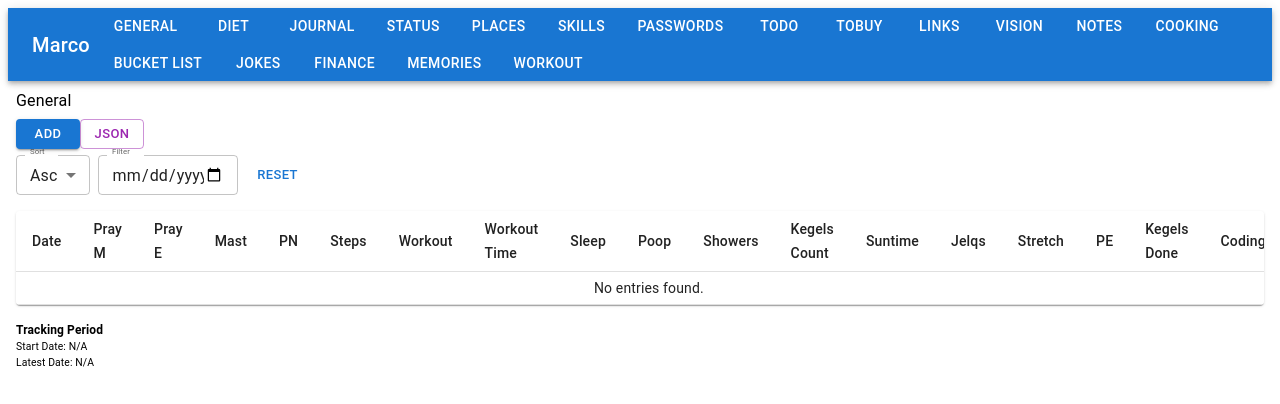
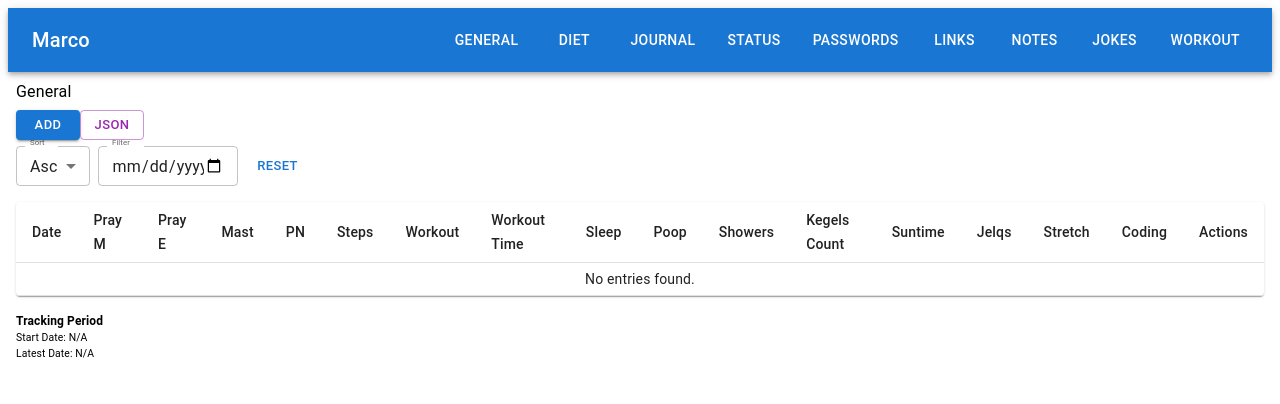
Before and after one commit to codebymarco/life-track-app, a React (Vite) app: page /entries in a window 1280 px wide. Shown: the top 404 px of the page. Built offline with nearby package versions, Linux system fonts and the light colour scheme.

Commit message:
added more stuff

```diff
--- a/src/components/MainNavbar.tsx
+++ b/src/components/MainNavbar.tsx
@@ -14,19 +14,10 @@ const MainNavbar: React.FC = () => {
     { title: "Diet", path: "/diet" },
     { title: "Journal", path: "/journal" },
     { title: "Status", path: "/status" },
-    { title: "Places", path: "/places" },
-    { title: "Skills", path: "/skills" },
     { title: "Passwords", path: "/passwords" },
-    { title: "ToDo", path: "/todo" },
-    { title: "ToBuy", path: "/tobuy" },
     { title: "Links", path: "/links" },
-    { title: "Vision", path: "/vision" },
     { title: "Notes", path: "/notes" },
-    { title: "Cooking", path: "/cooking" },
-    { title: "Bucket list", path: "/bucket-list" },
     { title: "jokes", path: "/jokes" },
-    { title: "finance", path: "/finance" },
-    { title: "memories", path: "/memories" },
     { title: "workout", path: "/workout" },
   ];
 
--- a/src/pages/Entries.tsx
+++ b/src/pages/Entries.tsx
@@ -872,10 +872,6 @@ const Entries: React.FC = () => {
               <TableCell className={classes.tableHeader}>Suntime</TableCell>
               <TableCell className={classes.tableHeader}>Jelqs</TableCell>
               <TableCell className={classes.tableHeader}>Stretch</TableCell>
-              <TableCell className={classes.tableHeader}>PE</TableCell>
-              <TableCell className={classes.tableHeader}>
-                Kegels Done
-              </TableCell>{" "}
               {/* Renamed */}
               <TableCell className={classes.tableHeader}>Coding</TableCell>
               <TableCell className={classes.tableHeader}>Actions</TableCell>
@@ -930,12 +926,6 @@ const Entries: React.FC = () => {
                   </TableCell>
                   <TableCell className={classes.tableCell}>
                     {entry.stretch ? "Yes" : "No"}
-                  </TableCell>
-                  <TableCell className={classes.tableCell}>
-                    {entry.pe ? "Yes" : "No"}
-                  </TableCell>
-                  <TableCell className={classes.tableCell}>
-                    {entry.kegels ? "Yes" : "No"}
                   </TableCell>
                   <TableCell className={classes.tableCell}>
                     {entry.coding !== undefined ? entry.coding : "-"}
```
